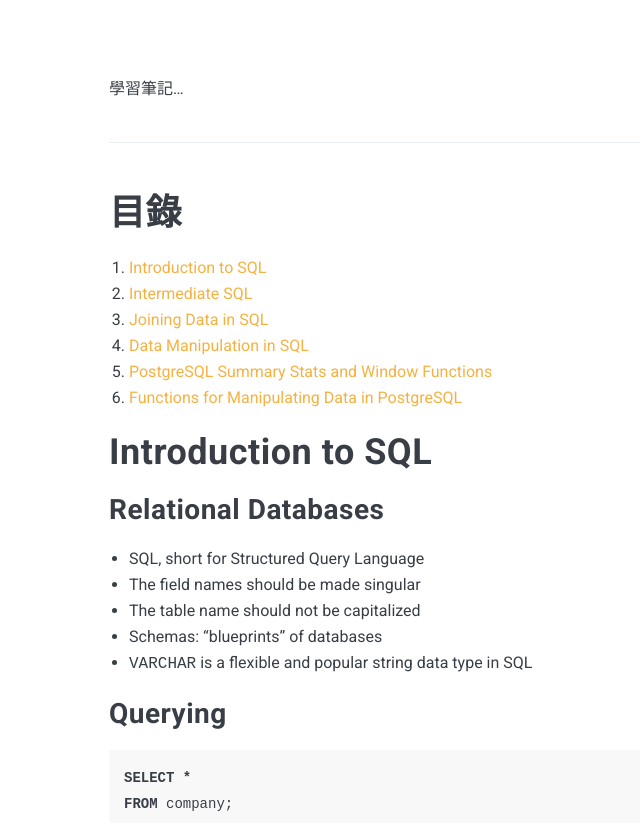
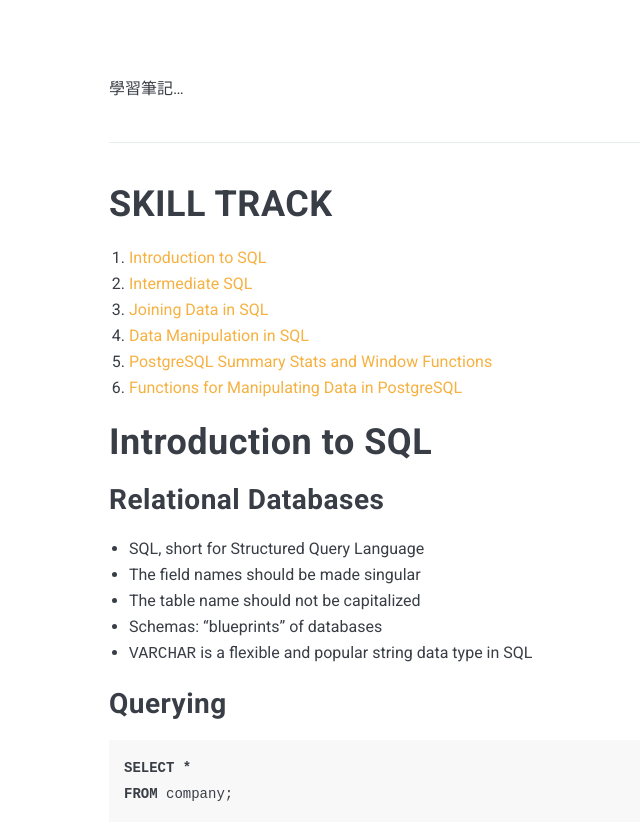
Before and after one commit to poi0905/poi0905.github.io, a Jekyll site: the page built from _posts/2022-11-01-datacamp-SQL-Fundamentals.markdown, in a window 1280 px wide and 900 px high, scrolled down 900 px, cut to the strip 77-900 px from the top of the window. Shown: the whole strip, without its empty margins (151-791 px from the left). Built offline with Jekyll 4.4.1, drawn with Linux system fonts in a browser that asks for light colours; nearby versions of some CDN libraries; comment, search, counter and statistics services are not loaded.

Commit message:
20221101

```diff
--- a/_posts/2022-11-01-datacamp-SQL-Fundamentals.markdown
+++ b/_posts/2022-11-01-datacamp-SQL-Fundamentals.markdown
@@ -11,7 +11,7 @@
 
 ***
 
-# 目錄
+# SKILL TRACK
 
 1. [Introduction to SQL](#1)
 2. [Intermediate SQL](#2)
```
